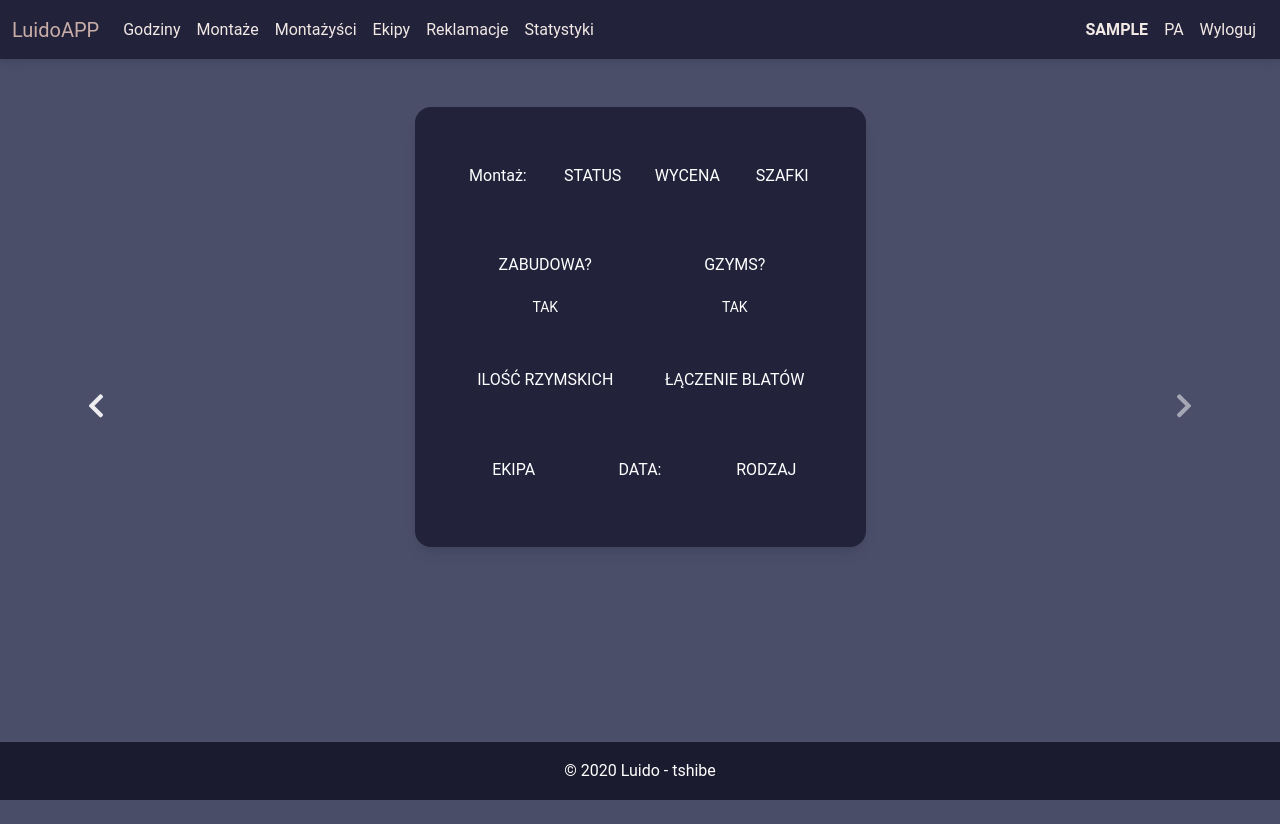
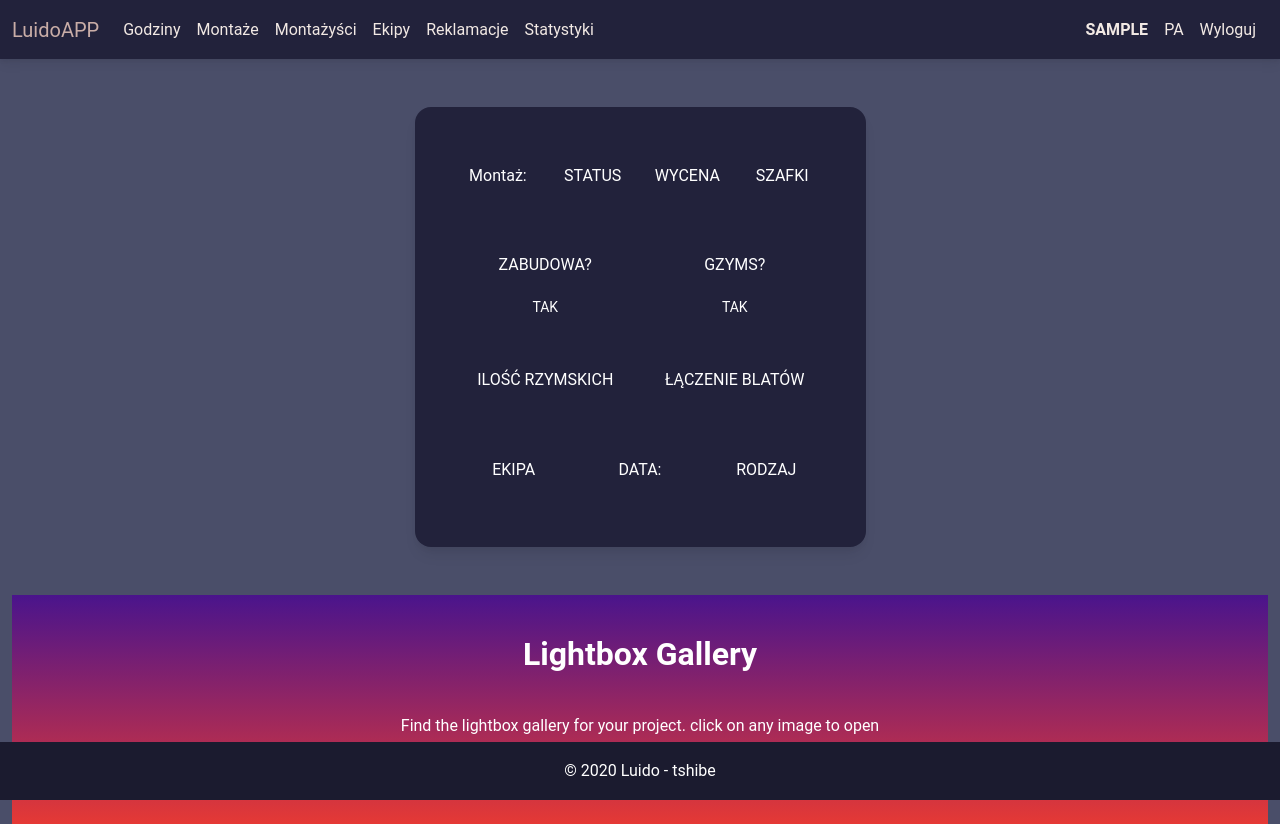
Before and after one commit to Tshibek/luidoapp, a Django app: page /montage/1 in a window 1280 px wide. Before the commit the page ends 800 px from the top, so only its background shows below. Run offline with Django 3.2, Linux system fonts and the light colour scheme; the visitor is signed in with stand-in values (Sample User, id 1); data that the repository does not hold is empty; some libraries are stand-ins or nearby versions.

Commit message:
check new lightbox

```diff
--- a/static/css/style.css
+++ b/static/css/style.css
@@ -98,3 +98,49 @@ a#add_team.btn-dark, button#add_team {
 .carousel-inner .carousel-item-start {
     transform: translateX(0);
 }
+
+
+
+.lightbox-gallery {
+    background-image: linear-gradient(#4A148C, #E53935);
+    background-repeat: no-repeat;
+    color: #000;
+    overflow-x: hidden
+}
+
+.lightbox-gallery p {
+    color: #fff
+}
+
+.lightbox-gallery h2 {
+    font-weight: bold;
+    margin-bottom: 40px;
+    padding-top: 40px;
+    color: #fff
+}
+
+@media (max-width:767px) {
+    .lightbox-gallery h2 {
+        margin-bottom: 25px;
+        padding-top: 25px;
+        font-size: 24px
+    }
+}
+
+.lightbox-gallery .intro {
+    font-size: 16px;
+    max-width: 500px;
+    margin: 0 auto 40px
+}
+
+.lightbox-gallery .intro p {
+    margin-bottom: 0
+}
+
+.lightbox-gallery .photos {
+    padding-bottom: 20px
+}
+
+.lightbox-gallery .item {
+    padding-bottom: 30px
+}
--- a/templates/assets/header.html
+++ b/templates/assets/header.html
@@ -13,3 +13,5 @@
   rel="stylesheet"
 />
 <link rel="stylesheet" type="text/css" href="https://cdn.datatables.net/v/bs5/dt-1.10.25/af-2.3.7/b-1.7.1/date-1.1.0/r-2.2.9/rr-1.2.8/sp-1.3.0/sl-1.3.3/datatables.min.css"/>
+
+<link rel="stylesheet" href="https://cdnjs.cloudflare.com/ajax/libs/lightbox2/2.8.2/css/lightbox.min.css">
--- a/templates/assets/lightbox.html
+++ b/templates/assets/lightbox.html
@@ -1,41 +1,15 @@
-<div class="container-fluid my-5">
-    <div class="row">
-        <div class="col-12">
-            <div class="lightbox">
-                <div class="multi-carousel">
-                    <div class="multi-carousel-inner">
-                         {% for image in montage.get_images %}
-                        <div class="multi-carousel-item">
-                            <img
-                                    src="{{ MEDIA_URL }}{{ image.images }}"
-                                    data-mdb-img="{{ MEDIA_URL }}{{ image.images }}"
-                                    alt="{{ forloop.counter}}"
-                                    width="330"
-                                    height="330"
-                            />
-                        </div>
-                        {% endfor %}
 
 
-                    </div>
-                    <button
-                            class="carousel-control-prev"
-                            type="button"
-                            tabindex="0"
-                            data-mdb-slide="prev"
-                    >
-                        <span class="carousel-control-prev-icon" aria-hidden="true"></span>
-                    </button>
-                    <button
-                            class="carousel-control-next"
-                            type="button"
-                            tabindex="0"
-                            data-mdb-slide="next"
-                    >
-                        <span class="carousel-control-next-icon" aria-hidden="true"></span>
-                    </button>
-                </div>
-            </div>
+<div class="lightbox-gallery">
+    <div class="container">
+        <div class="intro">
+            <h2 class="text-center">Lightbox Gallery</h2>
+            <p class="text-center">Find the lightbox gallery for your project. click on any image to open gallary</p>
+        </div>
+        <div class="row photos">
+            {% for image in montage.get_images %}
+            <div class="col-sm-6 col-md-4 col-lg-3 item"><a href="{{ MEDIA_URL }}{{ image.images }}" data-lightbox="photos"><img class="img-fluid" src="{{ MEDIA_URL }}{{ image.images }}" alt="{{ forloop.counter }}" width="330" height="330"></a></div>
+           {% endfor %}
         </div>
     </div>
 </div>
--- a/templates/assets/scripts.html
+++ b/templates/assets/scripts.html
@@ -9,3 +9,5 @@
 
 <script type="text/javascript" src="https://cdn.datatables.net/v/bs5/dt-1.10.25/af-2.3.7/b-1.7.1/date-1.1.0/r-2.2.9/rr-1.2.8/sp-1.3.0/sl-1.3.3/datatables.min.js"></script>
 <script src="https://cdnjs.cloudflare.com/ajax/libs/Chart.js/3.4.1/chart.min.js" integrity="sha512-5vwN8yor2fFT9pgPS9p9R7AszYaNn0LkQElTXIsZFCL7ucT8zDCAqlQXDdaqgA1mZP47hdvztBMsIoFxq/FyyQ==" crossorigin="anonymous" referrerpolicy="no-referrer"></script>
+
+<script src="https://cdnjs.cloudflare.com/ajax/libs/lightbox2/2.8.2/js/lightbox.min.js"></script>
```
